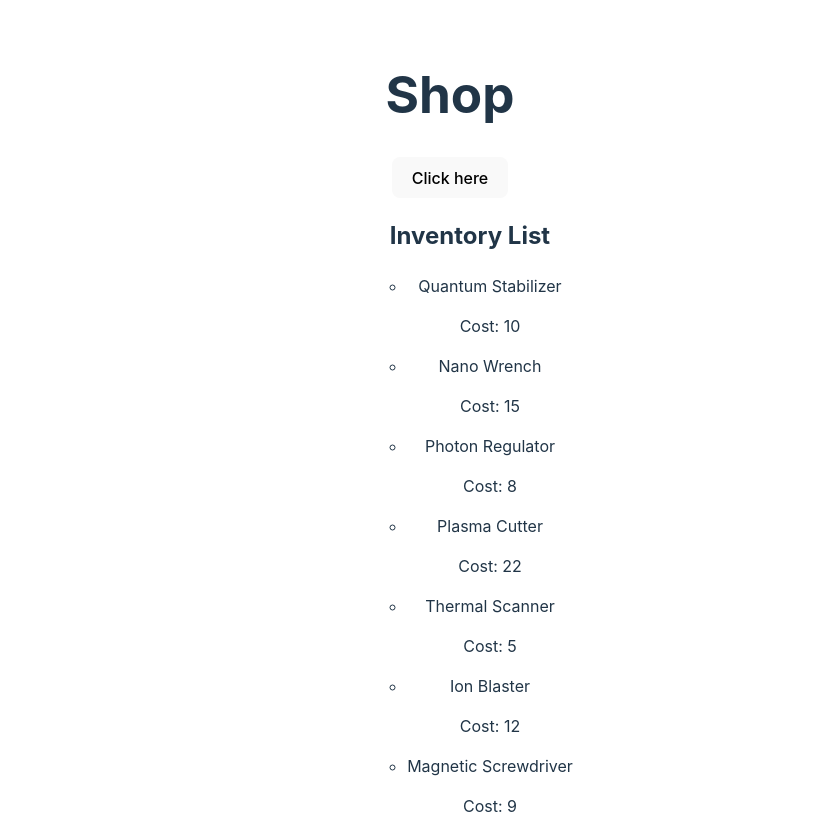
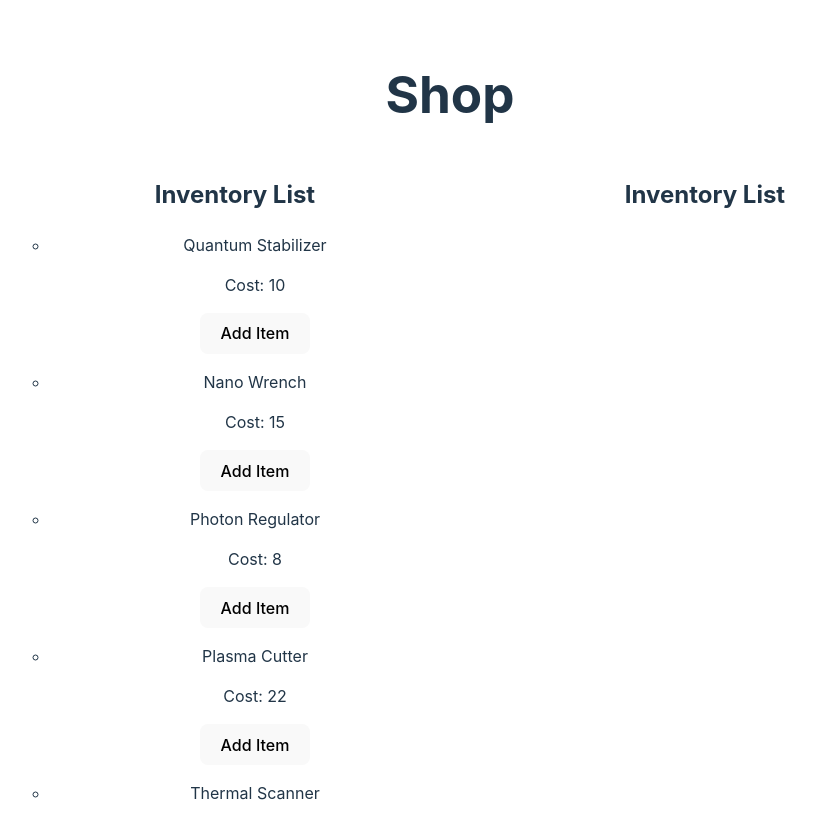
Before and after one commit to suraj-bhatt1217/react-dnd-fe, a React (Vite) app: page / in a window 1280 px wide. Shown: the top 814 px of the page, without its empty margins (190-1006 px from the left). Built offline with nearby package versions, Linux system fonts and the light colour scheme.

Commit message:
refactor shop component and add styling

```diff
--- a/src/components/InventoryList/InventoryList.jsx
+++ b/src/components/InventoryList/InventoryList.jsx
@@ -8,6 +8,9 @@ const InventoryList = (props) => {
                     <li key={item._id}>
                         <p> {item.name} </p>
                         <p> Cost: {item.cost} </p>
+                        {props.handleAddItem
+                        ? <button onClick={()=> props.handleAddItem(item)}>Add Item</button>
+                        : <button onClick={() => props.handleRemoveItem(item)}>Remove Item</button> }
                     </li>
                 )}
         </ul>
--- /dev/null
+++ b/src/pages/Shop/Shop.css
@@ -0,0 +1,14 @@
+.shop-section {
+    display: flex;
+    align-items: flex-start;
+    justify-content: center;
+    gap: 20px;
+}
+
+.shop-section > div {
+    min-width: 450px;
+}
+
+.shop-section > h2 {
+    align-items: center;
+}
--- a/src/pages/Shop/Shop.jsx
+++ b/src/pages/Shop/Shop.jsx
@@ -7,20 +7,37 @@ import InventoryList from "../../components/InventoryList/InventoryList"
 // data
 import { inventoryData } from "../../data/data"
 
+//css
+import './Shop.css'
+
 const Shop = () => {
-    const [inventory, setInventory] = useState(inventoryData)
+    const [shopInventory, setShopInventory] = useState(inventoryData)
+    const [userInventory, setUserInventory] = useState([])
 
-    const handleAddItem = () => {
-        setInventory([{ _id: 26, name: "Alienware", cost: 25, weight: 20 },
-            ...inventory])
+    const handleAddItem = (item) => {
+        setUserInventory([item, ...userInventory])
+        setShopInventory(shopInventory.filter((el) => el._id != item._id ))
+    }
+
+    const handleRemoveItem = (item) => {
+        setShopInventory([...shopInventory, item])
+        setUserInventory(userInventory.filter((el) => el._id !== item._id))
     }
 
     return (
         <main>
             <h1>Shop</h1>
-            <button onClick={handleAddItem}>Click here</button>
             <ul>
-               <InventoryList inventory = {inventory} />
+            <section className="shop-section">
+               <InventoryList
+                inventory = {shopInventory}
+                handleAddItem = {handleAddItem}
+               />
+               <InventoryList
+                inventory = {userInventory}
+                handleRemoveItem = {handleRemoveItem}
+               />
+            </section>
             </ul>
         </main>
     )
```
